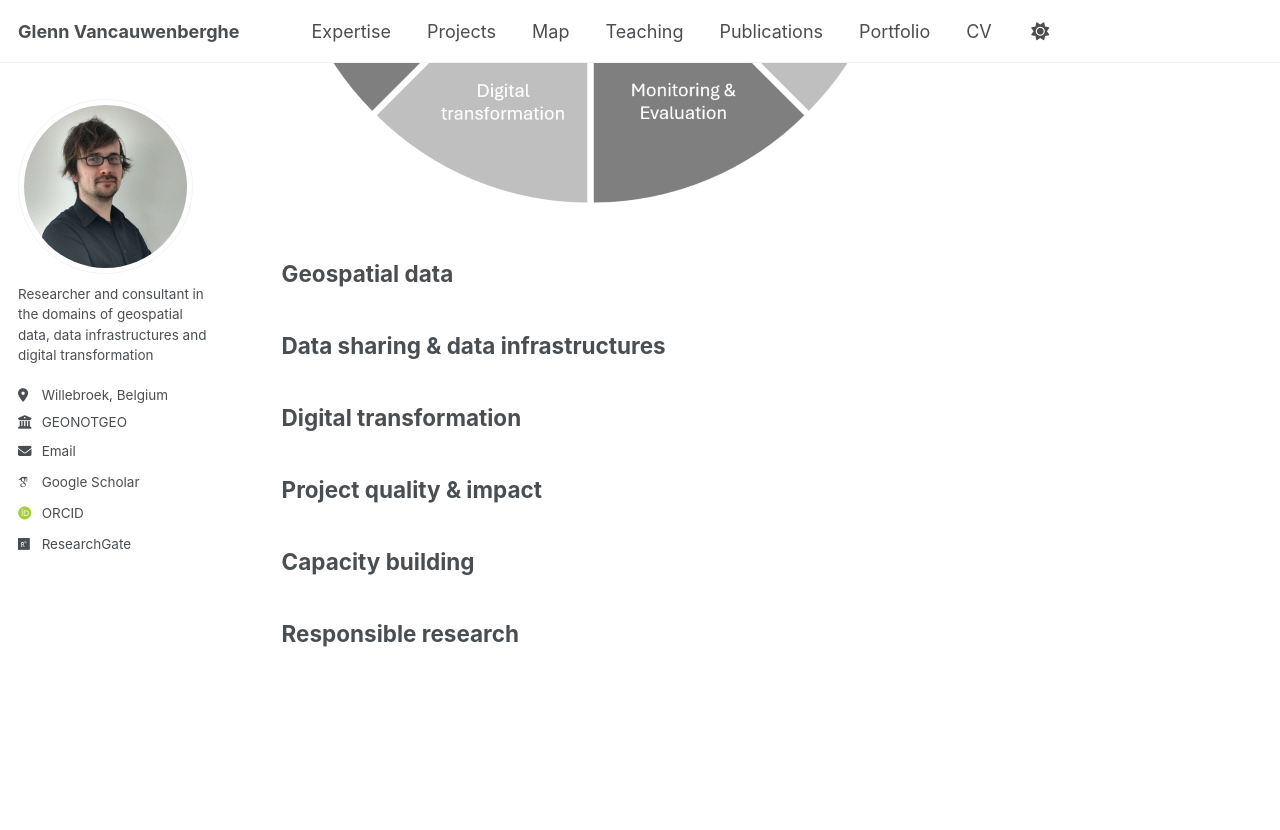
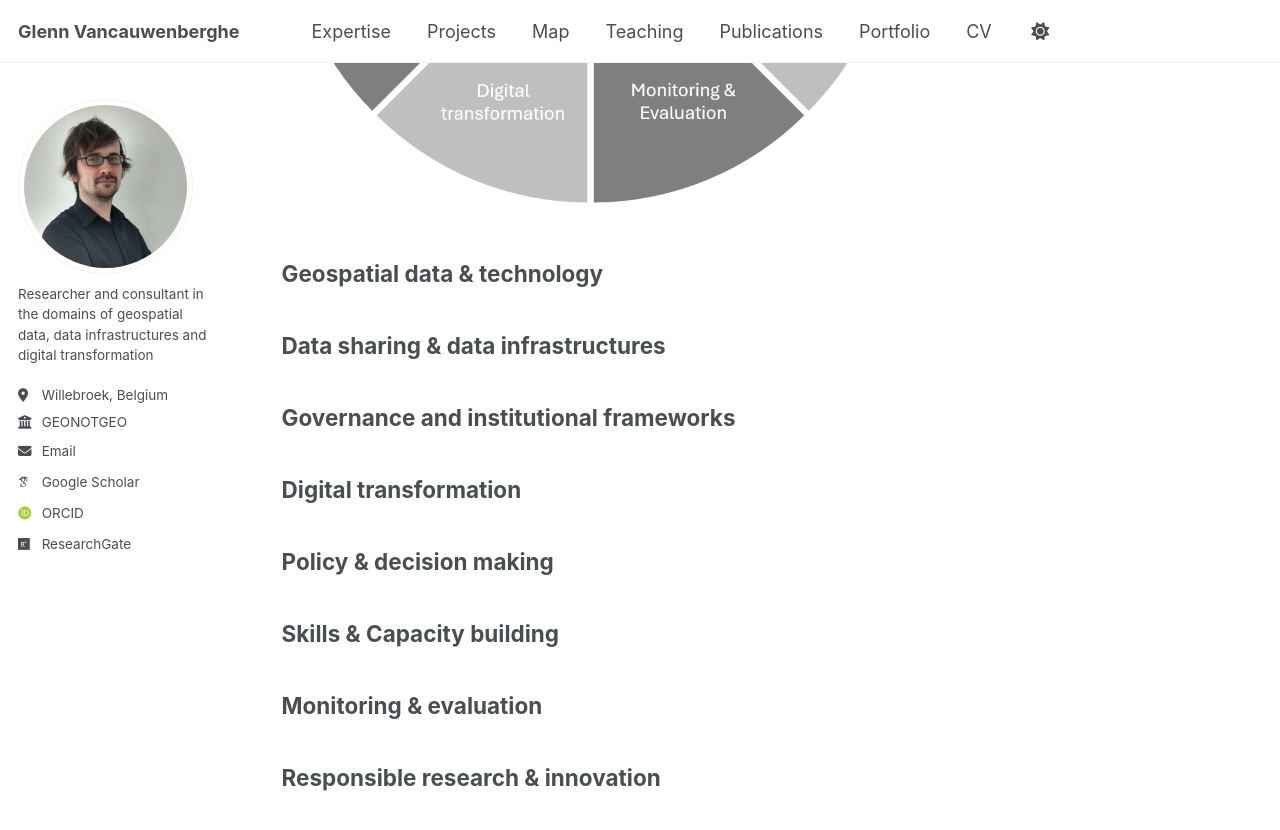
Before and after one commit to GVancauwenberghe/gvancauwenberghe.github.io, a Jekyll site: the page built from _pages/expert.md, in a window 1280 px wide and 900 px high, scrolled down 644 px. Shown: the top 830 px of the window. Built offline with Jekyll 4.4.1, drawn with Linux system fonts in a browser that asks for light colours; some web fonts are replaced.

Commit message:
Update expert.md

```diff
--- a/_pages/expert.md
+++ b/_pages/expert.md
@@ -11,19 +11,21 @@
 <br/><img src='/images/expert4.png'>
 
 
-## Geospatial data
+## Geospatial data & technology
 
 
 ## Data sharing & data infrastructures
 
 
+## Governance and institutional frameworks
+
+
 ## Digital transformation
 
+## Policy & decision making
 
-## Project quality & impact
+## Skills & Capacity building
 
+## Monitoring & evaluation
 
-## Capacity building
-
-
-## Responsible research
+## Responsible research & innovation
```
